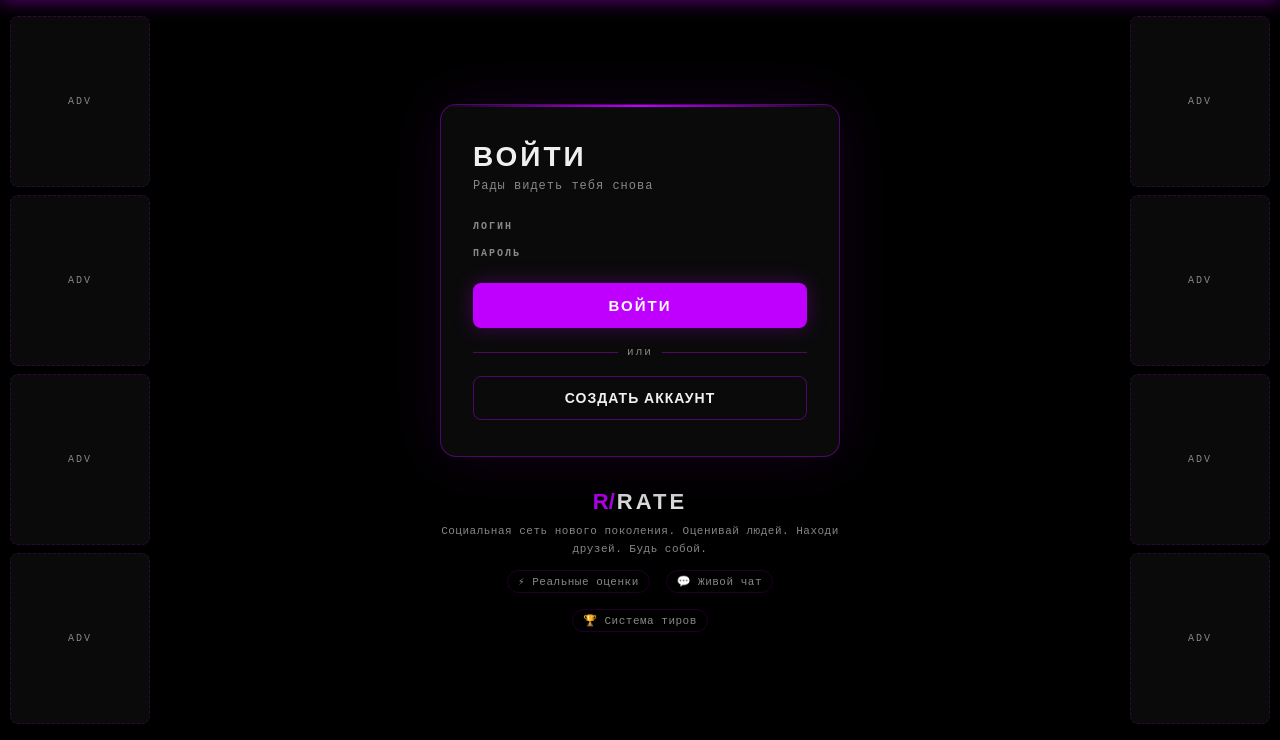
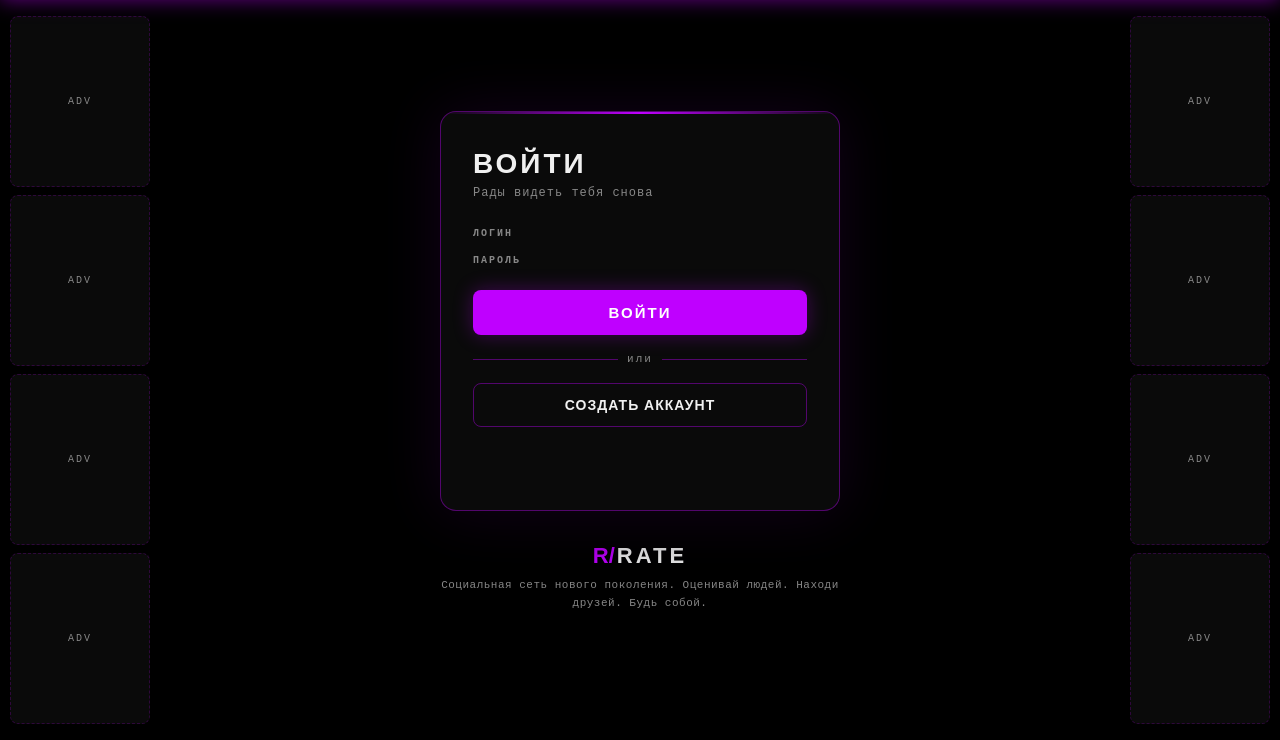
Before and after one commit to arkadiychulkover/RateProj, a Django app: template Rate/RateApp/templates/login.html in a window 1280 px wide. Shown: the part 60-800 px from the top of the page. Run offline with Django 5.2, Linux system fonts and the light colour scheme; the template is opened without the code that fills it, so the values that code supplies are empty.

Commit message:
[FIX] Login page styles

```diff
--- a/Rate/Rate/config/wwwroot/css/styles.css
+++ b/Rate/Rate/config/wwwroot/css/styles.css
@@ -782,6 +782,7 @@ body {
     box-shadow: 0 0 60px rgba(191, 0, 255, 0.1), 0 20px 60px rgba(0,0,0,0.5);
     position: relative;
     overflow: hidden;
+    min-height: 400px;
 }
 
 .auth-card::before {
@@ -920,6 +921,7 @@ body {
     text-decoration: none;
     text-align: center;
     transition: border-color 0.2s, color 0.2s, box-shadow 0.2s;
+    box-sizing: border-box;
 }
 
 .btn-secondary:hover {
--- a/Rate/RateApp/templates/login.html
+++ b/Rate/RateApp/templates/login.html
@@ -46,11 +46,6 @@
                 <span class="brand-name">RATE</span>
             </div>
             <p class="brand-tagline">Социальная сеть нового поколения. Оценивай людей. Находи друзей. Будь собой.</p>
-            <div class="brand-features">
-                <span class="feature-item">⚡ Реальные оценки</span>
-                <span class="feature-item">💬 Живой чат</span>
-                <span class="feature-item">🏆 Система тиров</span>
-            </div>
         </footer>
     </main>
 
```
Also changed, not shown: Rate/db.sqlite3.
